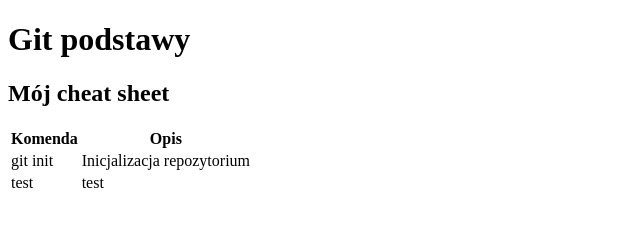
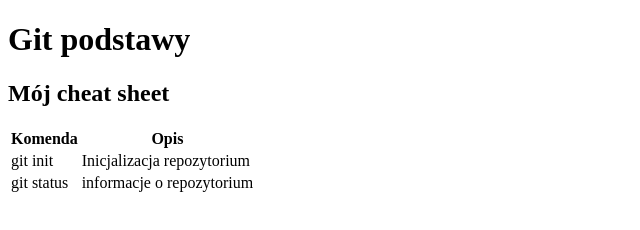
Before and after one commit to MikolajMrozek/Kurs-pomerania, a plain HTML site: page index.html in a window 1280 px wide. Shown: the whole page, without its empty margins (0-640 px from the left). Drawn offline with Linux system fonts and the light colour scheme.

```diff
--- a/index.html
+++ b/index.html
@@ -20,8 +20,8 @@
             <td>Inicjalizacja repozytorium</td>
        </tr>
         <tr>
-            <td>test</td>
-            <td>test</td>
+            <td>git status</td>
+            <td>informacje o repozytorium</td>
         </tr>
     </table>
 
```
Also changed, not shown: 1 other file.
